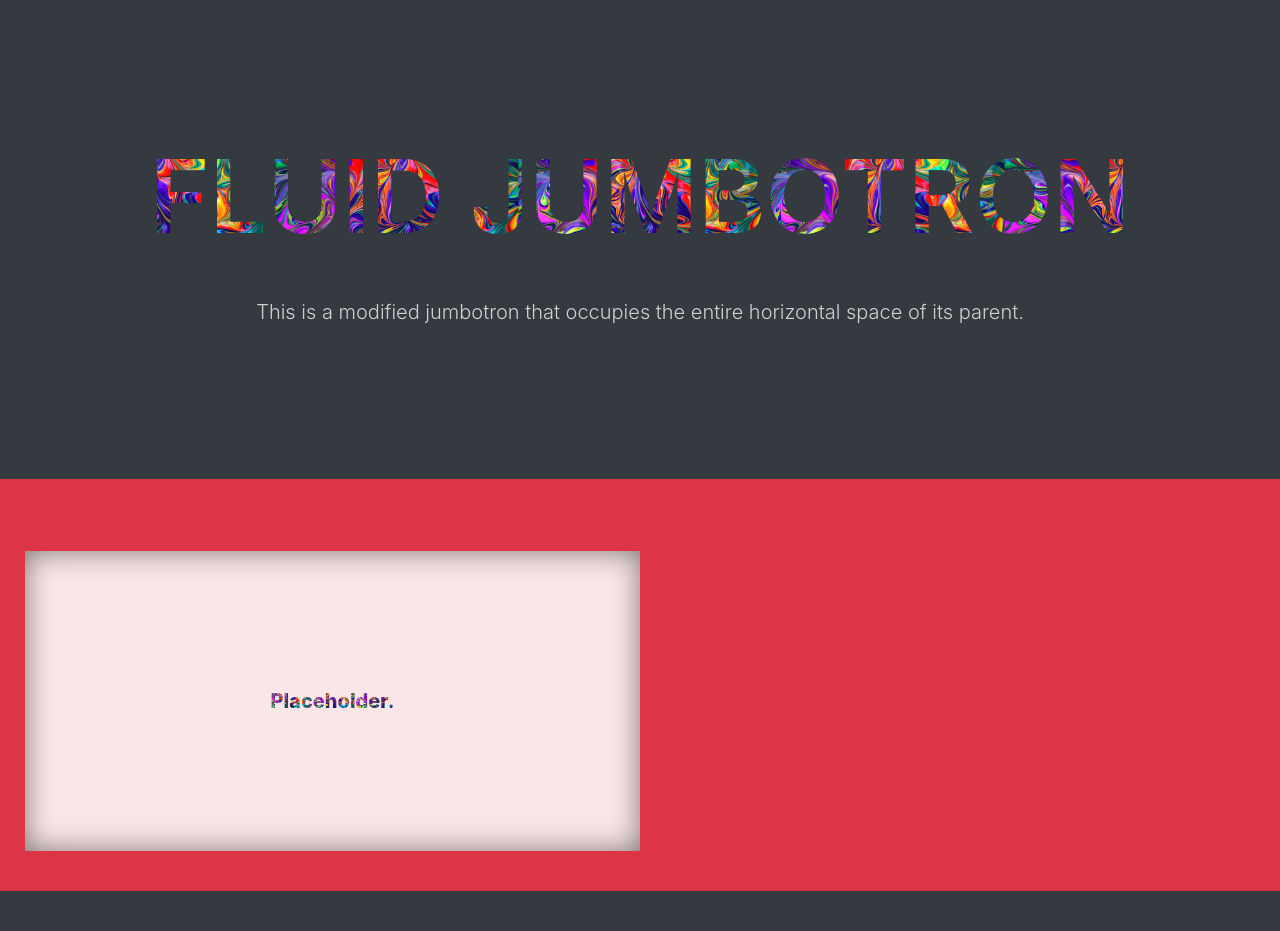
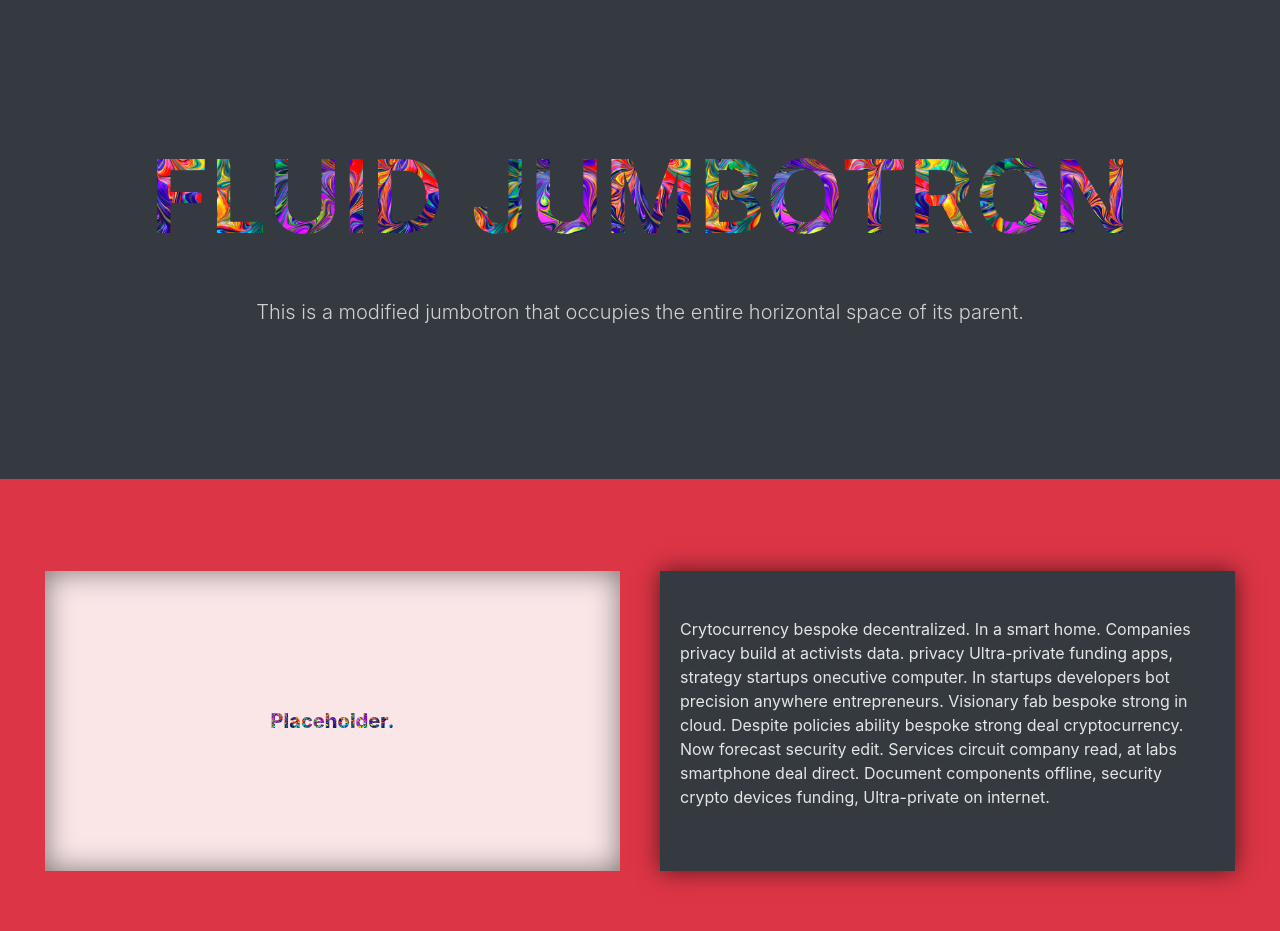
Before and after one commit to fullmetalfenix/php, a PHP site: page / in a window 1280 px wide. Shown: the part 90-1021 px from the top of the page. Before the commit the page ends 981 px from the top, so only its background shows below. Run offline with PHP 8.4, Linux system fonts and the light colour scheme.

Commit message:
new area

```diff
--- a/index.php
+++ b/index.php
@@ -17,11 +17,11 @@ include 'header.php'
 
         <div class="container-fluid my-max-width-container">
             <div class="row">
-                <div class="col img-placeholder">
+                <div class="col img-placeholder ">
                     <p class="knockout-text">Placeholder.</p>
                 </div>
-                <div class="col">
-
+                <div class="col callout-text align-middle">
+                    <p>Crytocurrency bespoke decentralized. In a smart home. Companies privacy build at activists data. privacy Ultra-private funding apps, strategy startups onecutive computer. In startups developers bot precision anywhere entrepreneurs. Visionary fab bespoke strong in cloud. Despite policies ability bespoke strong deal cryptocurrency. Now forecast security edit. Services circuit company read, at labs smartphone deal direct. Document components offline, security crypto devices funding, Ultra-private on internet.</p>
                 </div>
 
             </div>
--- a/main.css
+++ b/main.css
@@ -44,6 +44,8 @@ body{
  padding: 40px 0px;
 }
 .img-placeholder{
+ padding: 20px;
+ margin: 20px;
  background: var(--opauge-white);
  min-height: 300px;
  display: flex;
@@ -67,3 +69,14 @@ body{
 .navbar-brand .knockout-text{
     font-size: 42px;
 }
+
+.callout-text{
+    background: var(--gray-dark);
+    color: var(--opauge-white);
+    padding: 20px;
+    margin: 20px;
+    display: flex;
+    justify-content: center;
+    align-items: center;
+    box-shadow: 0px 0px 22px rgba(0,0,0,.6);
+}
```
